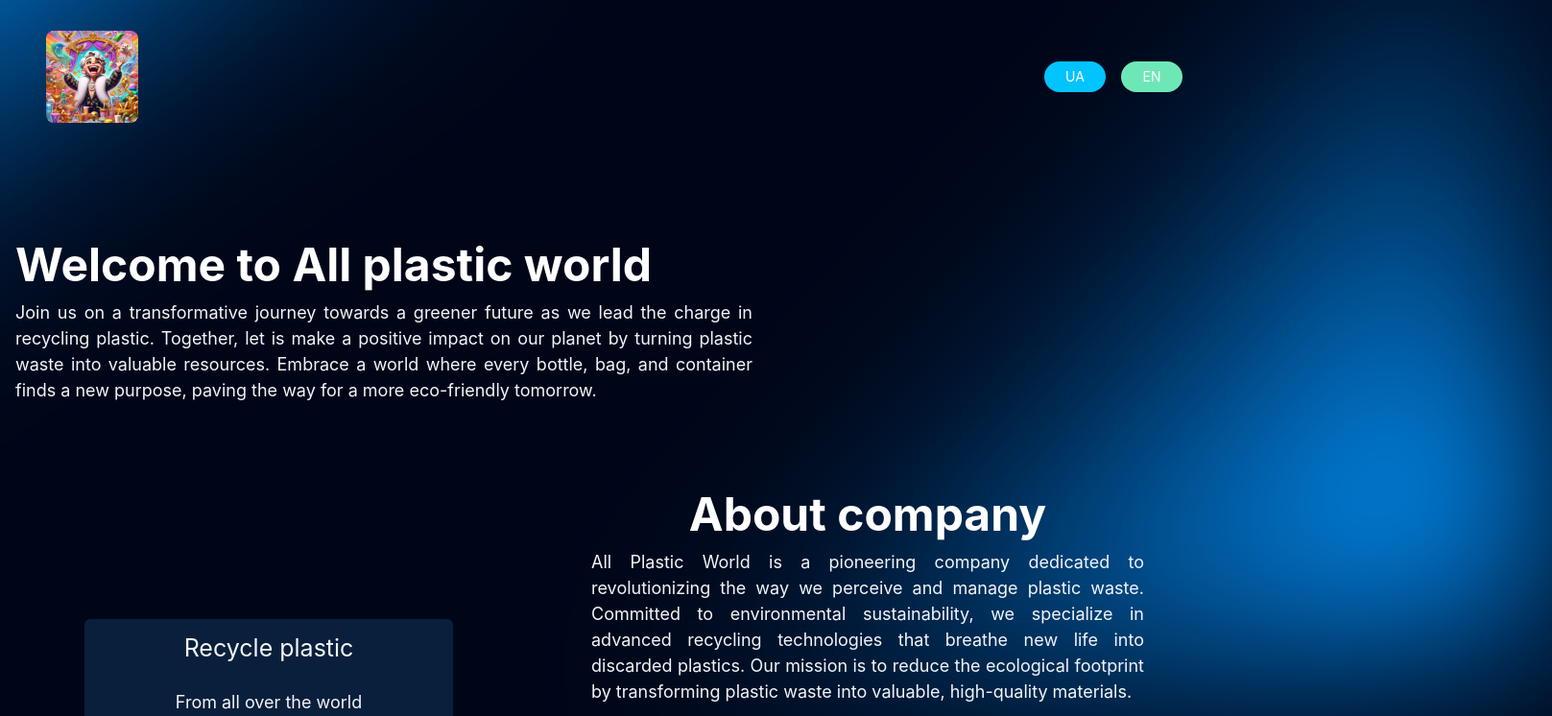
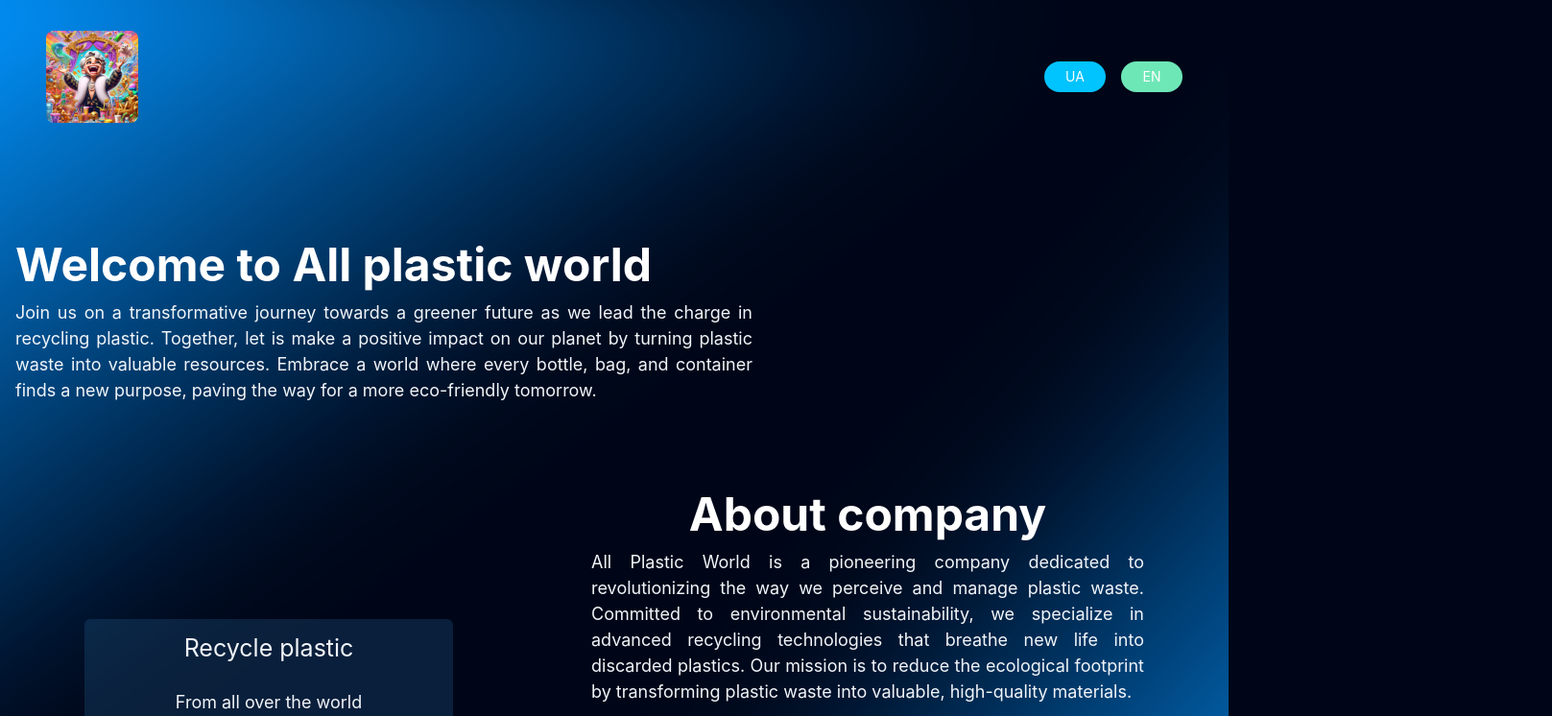
Before and after one commit to Kost90/allplastic-world, a React (Vite) app in the folder allplasticworld/: page / in a window 1280 px wide. Shown: the top 746 px of the page at 96% size, 1617 px wide, since content can reach past the window. Built offline with nearby package versions, Linux system fonts and the light colour scheme.

Commit message:
edited blurblock styles, fixed overflow

```diff
--- a/allplasticworld/src/App.jsx
+++ b/allplasticworld/src/App.jsx
@@ -10,21 +10,17 @@ function App() {
       <section className="relative pb-10 md:pb-20">
         <Header />
         <Blurblock
-          top={"-200px"}
-          left={"-200px"}
+          top={"-20%"}
+          left={"-20%"}
           rotate={"6.584deg"}
-          width={"650px"}
-          height={"752px"}
         />
       </section>
       <section className="relative pb-10 md:pb-20">
         <Mainsection />
         <Blurblock
-          top={"-300px"}
-          right={"-300px"}
+          top={"-30%"}
+          right={"-30%"}
           rotate={"174deg"}
-          width={"1100px"}
-          height={"770px"}
         />
       </section>
       <section className="relative pb-10 md:pb-20">
--- a/allplasticworld/src/components/blurblock/Blurblock.jsx
+++ b/allplasticworld/src/components/blurblock/Blurblock.jsx
@@ -1,41 +1,17 @@
 import React from "react";
+import styles from "./Blurblock.module.css";
 
-function Blurblock({ width, height, rotate, top, bottom, left, right }) {
-  console.log(width);
+function Blurblock({ rotate, top, bottom, left, right }) {
   return (
     <>
       <div
-        className="hidden md:block"
+        className={styles.blur_block}
         style={{
-          width: `${width}`,
-          height: `${height}`,
-          filter: "blur(100px)",
           transform: `rotate(${rotate})`,
-          backgroundImage:
-            "linear-gradient(138deg, rgb(1, 148, 254) 12.62%, rgba(1, 148, 254, 0) 49.8%)",
-          position: "absolute",
           top: `${top}`,
           bottom: `${bottom}`,
           left: `${left}`,
           right: `${right}`,
-          zIndex: "-1",
-        }}
-      ></div>
-      <div
-        className="block md:hidden"
-        style={{
-          width: `calc(${width} / 1.5)`,
-          height: `calc(${height} / 1.5)`,
-          filter: "blur(100px)",
-          transform: `rotate(${rotate})`,
-          backgroundImage:
-            "linear-gradient(138deg, rgb(1, 148, 254) 12.62%, rgba(1, 148, 254, 0) 49.8%)",
-          position: "absolute",
-          top: `${top}`,
-          bottom: `${bottom}`,
-          left: `${left}`,
-          right: `${right}`,
-          zIndex: "-1",
         }}
       ></div>
     </>
--- a/allplasticworld/src/components/blurblock/Blurblock.module.css
+++ b/allplasticworld/src/components/blurblock/Blurblock.module.css
@@ -1 +1,3 @@
-/*# sourceMappingURL=Blurblock.module.css.map */
+.blur_block {
+  @apply bg-blur w-96 h-96 md:w-1250 md:h-720 lg:w-1550 lg:h-920 blur-3xl z-blurZindex absolute;
+}/*# sourceMappingURL=Blurblock.module.css.map */
--- a/allplasticworld/src/components/blurblock/Blurblock.module.scss
+++ b/allplasticworld/src/components/blurblock/Blurblock.module.scss
@@ -0,0 +1,3 @@
+.blur_block{
+    @apply bg-blur w-96 h-96 md:w-1250 md:h-720 lg:w-1550 lg:h-920 blur-3xl z-blurZindex absolute;
+}
--- a/allplasticworld/src/index.css
+++ b/allplasticworld/src/index.css
@@ -12,7 +12,7 @@ html {
 }
 
 body {
-  @apply bg-body;
+  @apply bg-body overflow-x-hidden;
 }
 
 body h1 {
@@ -34,3 +34,7 @@ body p {
 body a {
   @apply text-slate-100 text-link;
 }
+
+#root{
+  @apply overflow-x-hidden;
+}
--- a/allplasticworld/tailwind.config.js
+++ b/allplasticworld/tailwind.config.js
@@ -20,9 +20,17 @@ export default {
       blur: {
         blurBg: "100px",
       },
+      width:{
+        "1250":"1250px",
+        "1550":"1550px"
+      },
+      height:{
+        "720":"720px",
+        "920":"920px",
+      },
       backgroundImage: {
-        blur1:
-          "linear-gradient(138deg, #0194FE 30.62%, rgba(1, 148, 254, 0.00) 62.8%)",
+        blur:
+          "linear-gradient(138deg, rgb(1, 148, 254) 12.62%, rgba(1, 148, 254, 0) 49.8%)",
         btnBg: "linear-gradient(66deg, #00C3FD 25.98%, #0194FE 65.48%)",
       },
       fontSize: {
```
Also changed, not shown: 1 other file (tests, documents, lock files or other folders).
